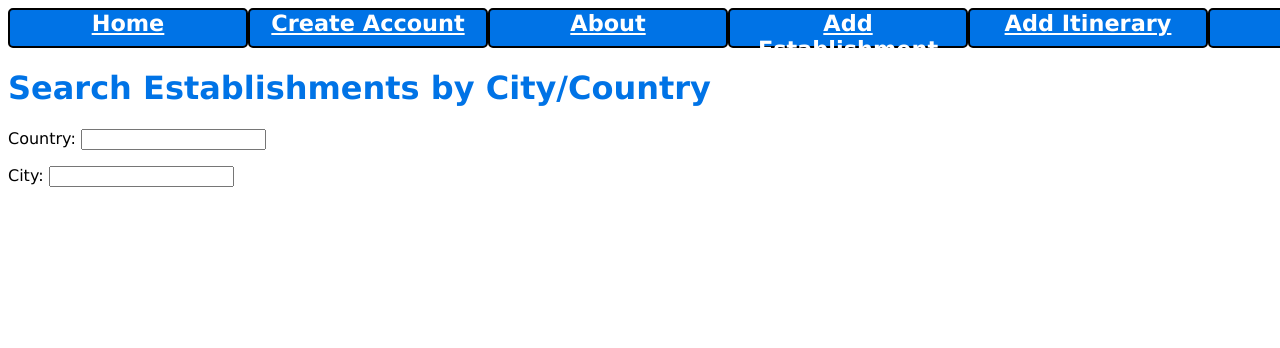
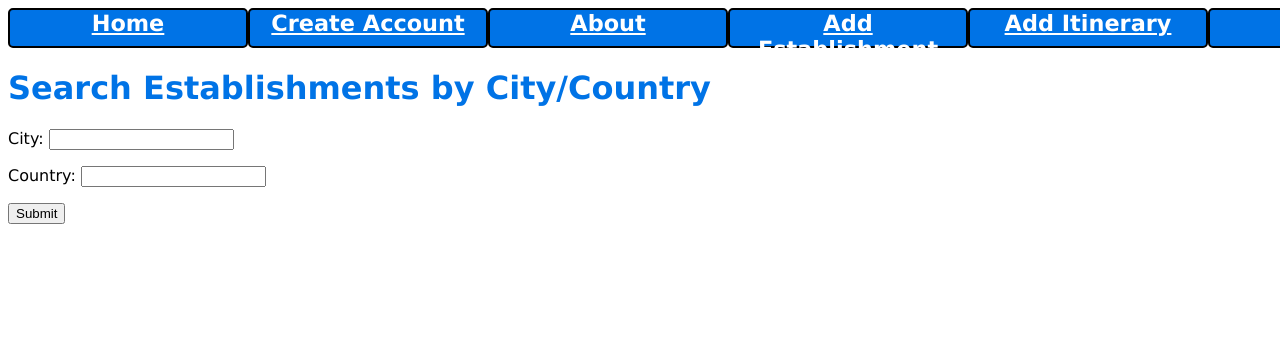
Before and after one commit to jn102/wander-wellesley, a Python web app: template templates/search-establishments.html in a window 1280 px wide; the page is wider, and only the part inside the window is pictured. Shown: the top 348 px of that part. Run offline with Jinja, Linux system fonts and the light colour scheme; the template is opened without the code that fills it, so the values that code supplies are empty.

Commit message:
debug: add submit button

```diff
--- a/templates/search-establishments.html
+++ b/templates/search-establishments.html
@@ -3,9 +3,10 @@
 {% block main_content %}
 <h1>Search Establishments by City/Country</h1>
 <form method="POST" action="{{url_for('search')}}">
+    <p><label for="city">City:</label>
+    <input type="text" name="city"></p>
     <p><label for="country">Country:</label>
     <input type="text" name="country"></p>
-    <p><label for="city">City:</label>
-    <input type="text" name="city"></p>
+    <p><input type="submit" name="submit-btn" value="Submit"></p>
 </form>
 {% endblock %}
```
